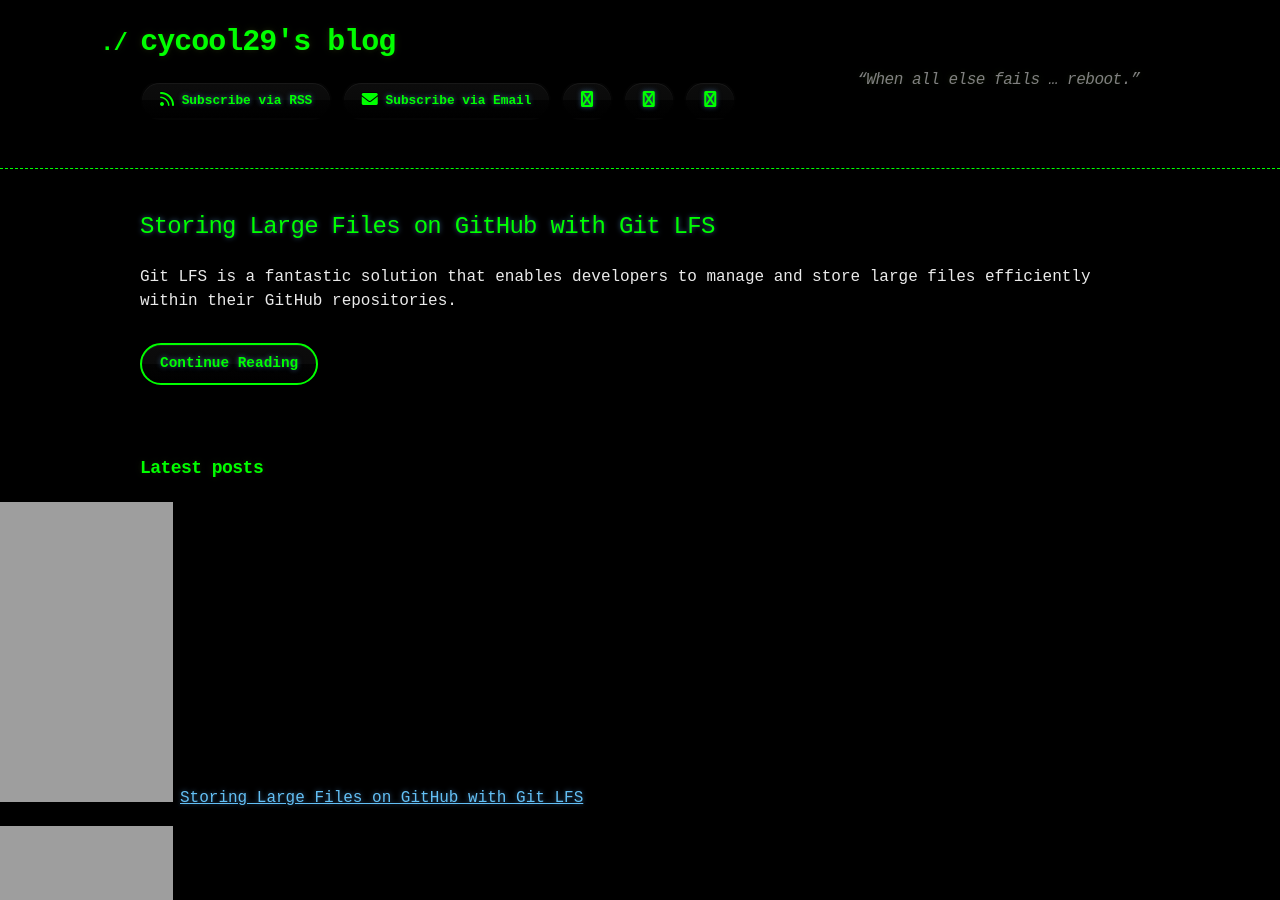
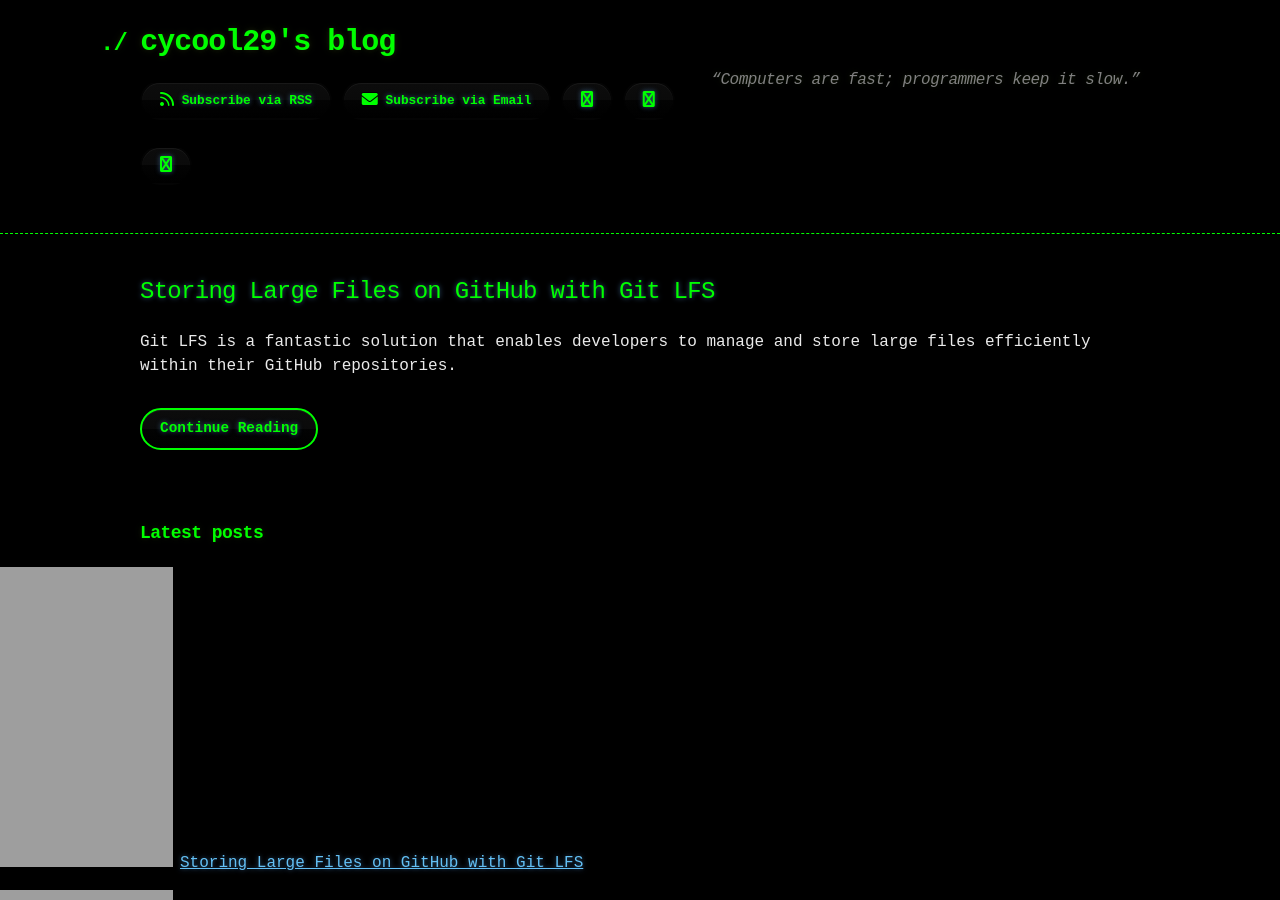
Before and after one commit to cycool29/cycool29.github.io, a Jekyll site: the page built from index.md, in a window 1280 px wide and 900 px high. Built offline with Jekyll 4.4.1, drawn with Linux system fonts in a browser that asks for light colours; a style sheet for code colours, icons or effects is not loaded.

Commit message:
Update quotes

```diff
--- a/_config.yml
+++ b/_config.yml
@@ -1,5 +1,5 @@
 title: cycool29's blog
-description: "“When all else fails … reboot.” "
+description: "“Computers are fast; programmers keep it slow.” "
 bio: A high school student. Intermediate in Python, Git, Bash. Learning JavaScript. He/Him. "
 author: cycool29
 url: https://cycool29.github.io
```
